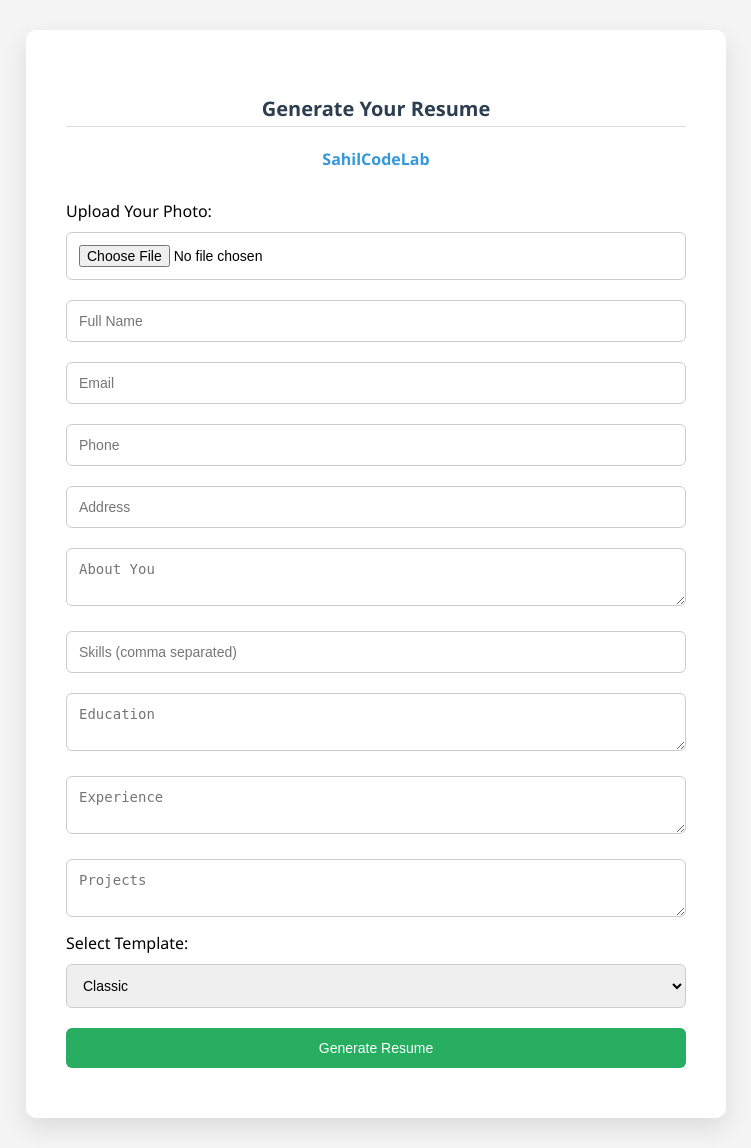
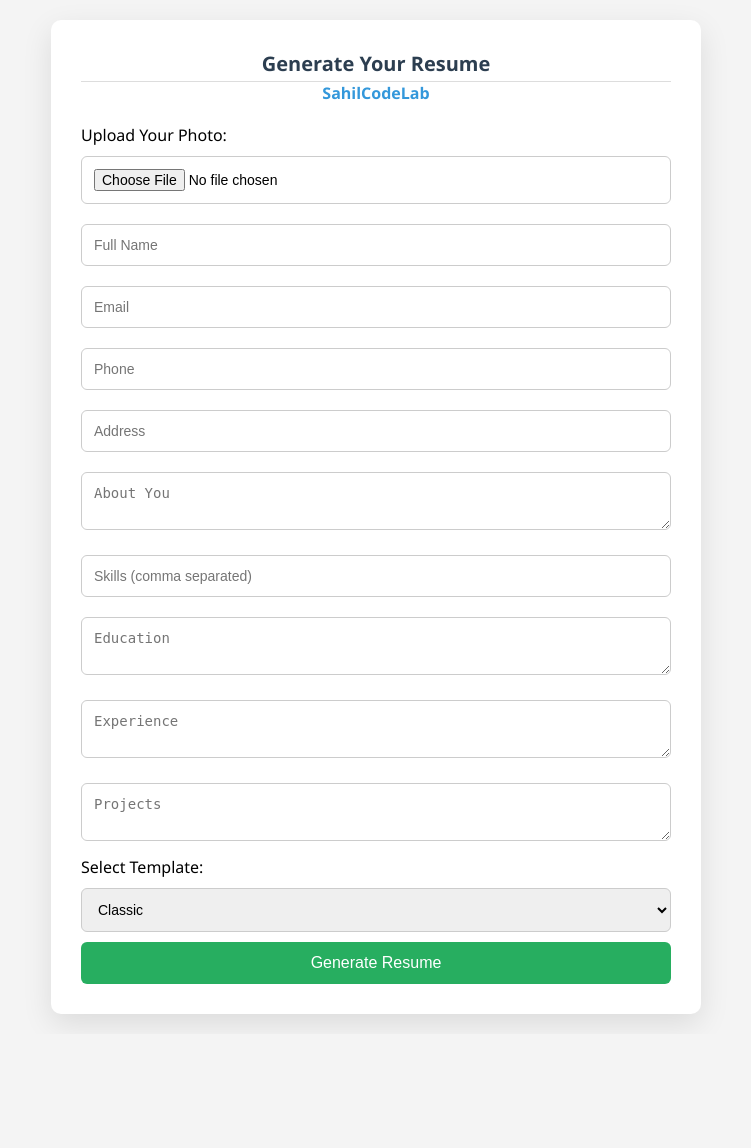
Before and after one commit to SahilCodeLab/Resume, a Flask app: page / in a window 1280 px wide. Shown: the whole page, without its empty margins (264-1015 px from the left). After the commit the page ends 1024 px from the top, so only its background shows below. Run offline with Flask 3, Linux system fonts and the light colour scheme; some libraries are stand-ins or nearby versions.

Commit message:
Update form.html

```diff
--- a/templates/form.html
+++ b/templates/form.html
@@ -1,34 +1,37 @@
-<!DOCTYPE html><html lang="en">
+<!DOCTYPE html>
+<html lang="en">
 <head>
   <meta charset="UTF-8">
   <title>Resume Generator | SahilCodeLab</title>
+  <meta name="viewport" content="width=device-width, initial-scale=1.0">
   <link rel="stylesheet" href="{{ url_for('static', filename='style.css') }}">
   <link href="https://cdnjs.cloudflare.com/ajax/libs/cropperjs/1.5.13/cropper.min.css" rel="stylesheet"/>
-  <meta name="viewport" content="width=device-width, initial-scale=1.0">
   <style>
-    * {
-      box-sizing: border-box;
-    }
+    * { box-sizing: border-box; }
     body {
       font-family: 'Segoe UI', sans-serif;
       background: #f4f4f4;
-      padding: 30px;
+      padding: 20px;
       margin: 0;
     }
     .form-container {
-      max-width: 700px;
+      max-width: 650px;
+      margin: auto;
       background: white;
-      margin: auto;
-      padding: 40px;
+      padding: 30px;
       border-radius: 10px;
-      box-shadow: 0 10px 25px rgba(0,0,0,0.1);
+      box-shadow: 0 10px 30px rgba(0,0,0,0.1);
     }
     h2, h4 {
       text-align: center;
+      color: #2c3e50;
+      margin: 0;
     }
-    h2 { color: #2c3e50; }
-    h4 { color: #3498db; margin-bottom: 30px; }
-    input, textarea, select, button {
+    h4 {
+      color: #3498db;
+      margin-bottom: 20px;
+    }
+    input, textarea, select {
       width: 100%;
       padding: 12px;
       margin: 10px 0;
@@ -37,41 +40,45 @@
       font-size: 14px;
     }
     button {
+      width: 100%;
+      padding: 12px;
       background: #27ae60;
       color: white;
       border: none;
+      border-radius: 6px;
+      font-size: 16px;
       cursor: pointer;
       transition: 0.3s ease;
     }
-    button:hover {
-      background: #1f8e4e;
+    button:hover { background: #1f8e4e; }
+
+    #crop-box {
+      text-align: center;
+      margin: 15px 0;
     }
-    #crop-box {
-      max-width: 100%;
-      margin: 10px 0;
-      text-align: center;
-    }
+
     #crop-box img {
       max-width: 100%;
       max-height: 300px;
+      border-radius: 6px;
+      box-shadow: 0 2px 10px rgba(0,0,0,0.1);
     }
+
     .crop-btn {
       background-color: #3498db;
       margin-top: 10px;
-      color: white;
     }
     .crop-btn:hover {
       background-color: #2980b9;
     }
+
     .hidden {
       display: none;
     }
+
     @media (max-width: 768px) {
       .form-container {
         padding: 20px;
-      }
-      input, textarea, select, button {
-        font-size: 16px;
       }
     }
   </style>
@@ -79,8 +86,10 @@
 <body>
   <div class="form-container">
     <h2>Generate Your Resume</h2>
-    <h4>SahilCodeLab</h4><form method="POST" enctype="multipart/form-data">
-  <!-- 📷 Upload Image -->
+    <h4>SahilCodeLab</h4>
+
+    <form method="POST" enctype="multipart/form-data">
+      <!-- 📷 Upload Photo -->
       <label>Upload Your Photo:</label>
       <input type="file" id="imageInput" accept="image/*" name="photo">
 
@@ -91,7 +100,7 @@
 
       <input type="hidden" name="photo_data" id="photoData">
 
-  <!-- 🔽 Other Fields -->
+      <!-- 📝 User Fields -->
       <input type="text" name="name" placeholder="Full Name" required>
       <input type="email" name="email" placeholder="Email" required>
       <input type="text" name="phone" placeholder="Phone" required>
@@ -110,13 +119,26 @@
 
       <button type="submit">Generate Resume</button>
     </form>
+  </div>
 
-  </div>  <!-- 📦 Cropper JS -->  <script src="https://cdnjs.cloudflare.com/ajax/libs/cropperjs/1.5.13/cropper.min.js"></script>  <script>
+  <!-- 🧩 CropperJS -->
+  <script src="https://cdnjs.cloudflare.com/ajax/libs/cropperjs/1.5.13/cropper.min.js"></script>
+  <script>
     let cropper;
     const imageInput = document.getElementById('imageInput');
     const imagePreview = document.getElementById('imagePreview');
     const cropBox = document.getElementById('crop-box');
     const photoDataInput = document.getElementById('photoData');
+
+    // Load cropped image if exists
+    window.onload = () => {
+      const saved = localStorage.getItem('croppedPhoto');
+      if (saved) {
+        imagePreview.src = saved;
+        cropBox.classList.remove('hidden');
+        photoDataInput.value = saved;
+      }
+    };
 
     imageInput.addEventListener('change', function (e) {
       const file = e.target.files[0];
@@ -125,7 +147,9 @@
       const url = URL.createObjectURL(file);
       imagePreview.src = url;
       cropBox.classList.remove('hidden');
-      photoDataInput.value = "";
+      photoDataInput.value = ""; // Clear old
+
+      localStorage.removeItem('croppedPhoto');
 
       imagePreview.onload = () => {
         if (cropper) cropper.destroy();
@@ -151,13 +175,15 @@
 
       const photoData = canvas.toDataURL('image/png');
       photoDataInput.value = photoData;
+      localStorage.setItem('croppedPhoto', photoData);
 
       imagePreview.src = photoData;
+      cropBox.classList.add('hidden');
       cropper.destroy();
       cropper = null;
-      cropBox.classList.add('hidden');
 
-      alert("✅ Photo cropped and set! You can re-upload to change.");
+      alert("✅ Photo cropped and set!");
     }
-  </script></body>
+  </script>
+</body>
 </html>
```
Lines whose indentation alone changed are shown as unchanged.
